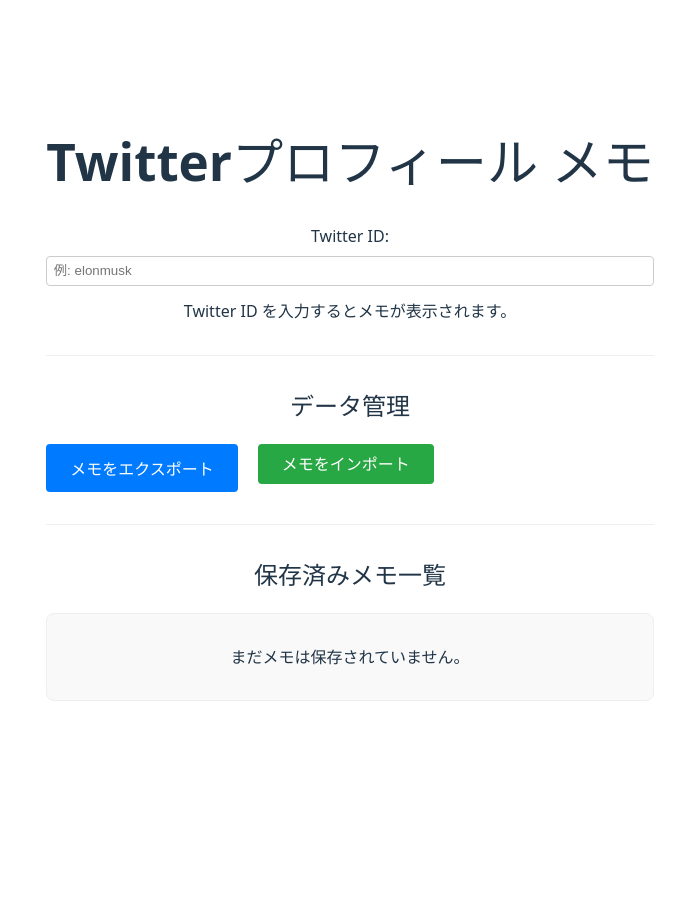
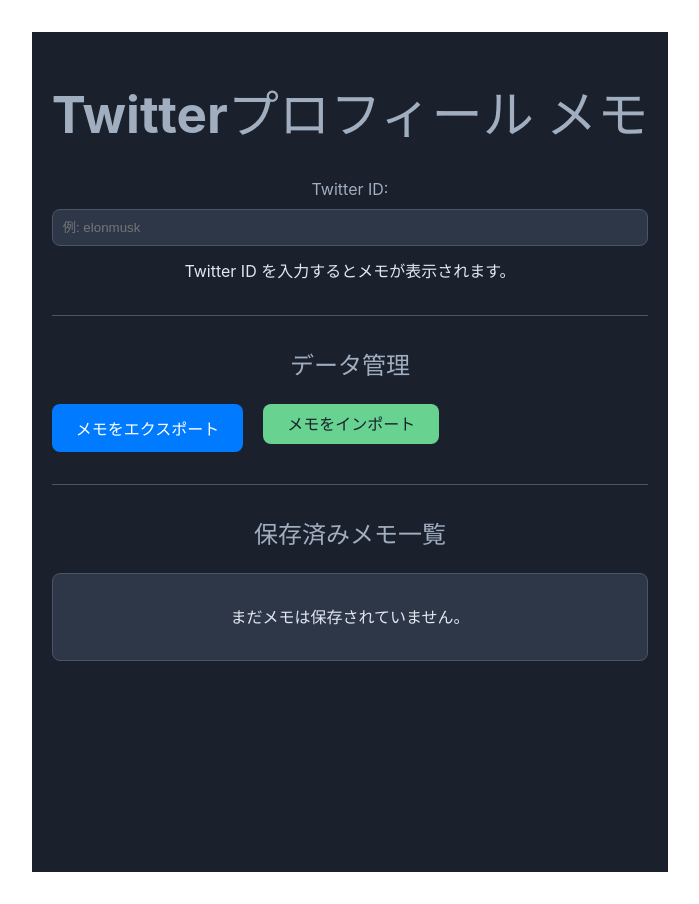
Before and after one commit to wakky-alcedo/TwitterMemoApp, a Vue app: page / in a window 1280 px wide. Shown: the whole page, without its empty margins (290-989 px from the left). Before the commit the page ends 800 px from the top, so only its background shows below. Built offline with nearby package versions, Linux system fonts and the light colour scheme.

Commit message:
add: 保存済みメモ一覧をボタンにして，ボタンを押したらそれを編集できるようにした．またIDの文字列をピンポイントで押したら，そのままIDのページへ飛べるようにリンクをつけた．

```diff
--- a/src/views/HomeView.vue
+++ b/src/views/HomeView.vue
@@ -1,5 +1,5 @@
 <script setup lang="ts">
-import { ref, onMounted, computed } from 'vue'; // computed を再度インポート
+import { ref, onMounted, computed } from 'vue';
 import useMemoStore from '../composables/useMemoStore';
 
 // Twitter ID を保持するリアクティブ変数
@@ -7,7 +7,7 @@
 // 現在表示・編集中のメモの内容
 const currentMemo = ref('');
 // useMemoStore から必要な関数を取得
-const { saveMemo, getMemo, getAllMemos, importMemos, memos } = useMemoStore(); // memos ref も取得
+const { saveMemo, getMemo, getAllMemos, importMemos, memos } = useMemoStore();
 
 /**
  * 現在の Twitter ID に対応するメモを localStorage からロードし、currentMemo に設定する
@@ -91,11 +91,31 @@
   reader.readAsText(file);
 };
 
-// 計算プロパティ: twitterId に基づいて Twitter プロフィールURLを生成
+/**
+ * メモ一覧の項目をクリックした際に、そのIDとメモ内容を入力欄にロードして編集可能にする
+ * @param id メモのTwitter ID
+ * @param text メモの内容
+ */
+const editMemo = (id: string, text: string) => {
+  twitterId.value = id;
+  currentMemo.value = text;
+  alert(`ID: ${id} のメモを編集モードにしました。`);
+};
+
+/**
+ * Twitter ID に基づいて Twitter プロフィールURLを生成する計算プロパティ
+ */
 const twitterProfileUrl = computed(() => {
-  // twitterId が空でない場合にのみURLを生成
   return twitterId.value ? `https://x.com/${twitterId.value}` : '#';
 });
+
+/**
+ * メモ一覧でIDリンクがクリックされた際に、イベントのバブリングを停止して編集モードに切り替わらないようにする
+ * @param event クリックイベント
+ */
+const handleIdLinkClick = (event: MouseEvent) => {
+  event.stopPropagation(); // 親要素（メモボタン）のクリックイベントを発火させない
+};
 
 // コンポーネントがマウントされたときの処理
 onMounted(async () => {
@@ -106,19 +126,15 @@
   console.log('Full URL:', window.location.href);
   console.log('Query Parameters:', Array.from(urlParams.entries()));
 
-  // Twitter から共有された URL が 'text' パラメータに含まれている
   let sharedText = urlParams.get('text');
   if (sharedText) {
-    // クエリパラメータ（例: ?t=...）を削除
     sharedText = sharedText.split('?')[0];
 
-    // URL から Twitter ID を抽出する正規表現
-    // twitter.com/ または x.com/ の後に続くユーザー名部分をキャプチャ
     const match = sharedText.match(/(?:twitter|x)\.com\/(?:#!\/)?([a-zA-Z0-9_]+)/);
     let extractedId: string | null = null;
 
     if (match && match[1]) {
-        extractedId = match[1]; // 正規表現で抽出された ID
+        extractedId = match[1];
     } else {
         // もしURL形式でなく、単なるID文字列が直接渡された場合など
         // ここでは単純にそのままIDとして扱うが、厳密なバリデーションも可能
@@ -141,15 +157,14 @@
 </script>
 
 <template>
+  <div class="app-container">
     <h1>Twitterプロフィール メモ</h1>
     <div>
       <label for="twitter-id">Twitter ID:</label>
       <input type="text" id="twitter-id" v-model="twitterId" @input="loadMemo" placeholder="例: elonmusk">
-    <!-- Twitter ID が入力されていればリンクを表示 -->
       <div v-if="twitterId" class="twitter-profile-link-container">
         <a :href="twitterProfileUrl" target="_blank" rel="noopener noreferrer" class="twitter-profile-link">
           @{{ twitterId }} のプロフィールを見る
-        <!-- 外部リンクアイコン (Lucide Reactのexternal-linkアイコンのSVG) -->
           <svg xmlns="http://www.w3.org/2000/svg" width="16" height="16" viewBox="0 0 24 24" fill="none" stroke="currentColor" stroke-width="2" stroke-linecap="round" stroke-linejoin="round" class="external-link-icon">
             <path d="M18 13v6a2 2 0 0 1-2 2H5a2 2 0 0 1-2-2V8a2 2 0 0 1 2-2h6"></path>
             <polyline points="15 3 21 3 21 9"></polyline>
@@ -162,7 +177,7 @@
     <div v-if="twitterId">
       <label for="memo">メモ:</label>
       <textarea id="memo" v-model="currentMemo" placeholder="このプロフィールについてのメモ"></textarea>
-    <button @click="saveCurrentMemo">保存</button>
+      <button @click="saveCurrentMemo" class="save-button">保存</button>
     </div>
     <div v-else>
       Twitter ID を入力するとメモが表示されます。
@@ -186,29 +201,59 @@
     <div class="memo-list-container">
       <p v-if="memos.length === 0">まだメモは保存されていません。</p>
       <ul v-else class="memo-list">
-      <li v-for="memoItem in memos" :key="memoItem.id" class="memo-item">
-        <strong>ID: {{ memoItem.id }}</strong>
+        <!-- 各メモアイテムをボタンとして表示 -->
+        <li v-for="memoItem in memos" :key="memoItem.id" class="memo-item-wrapper">
+          <button @click="editMemo(memoItem.id, memoItem.text)" class="memo-item-button">
+            <div class="memo-item-content">
+              <!-- IDの文字列をリンクにする -->
+              <strong>ID: <a :href="`https://x.com/${memoItem.id}`" target="_blank" rel="noopener noreferrer" @click="handleIdLinkClick" class="memo-id-link">{{ memoItem.id }}</a></strong>
               <p>{{ memoItem.text }}</p>
+            </div>
+            <!-- 必要に応じて編集アイコンなどを追加することも可能 -->
+          </button>
         </li>
       </ul>
+    </div>
   </div>
 </template>
 
 <style scoped>
-/* 基本的なスタイル */
+/* 全体のコンテナとダークテーマの基本設定 */
+.app-container {
+  background-color: #1a202c; /* ダークチャコール */
+  color: #e2e8f0; /* 明るいグレーブルー */
+  min-height: 100vh; /* 画面全体を覆う */
+  padding: 20px;
+  font-family: 'Inter', sans-serif; /* Google FontsのInterを使用 */
+}
+
+h1, h2 {
+  color: #a0aec0; /* 見出しの色を明るめに */
+}
+
 label {
   display: block;
   margin-bottom: 0.5em;
+  color: #a0aec0;
 }
 
 input[type="text"], /* type="url" から type="text" に変更 */
 textarea {
   width: 100%;
-  padding: 0.5em;
+  padding: 0.75em; /* パディングを少し増やす */
   margin-bottom: 1em;
-  border: 1px solid #ccc;
-  border-radius: 4px;
+  border: 1px solid #4a5568; /* 暗いボーダー */
+  border-radius: 8px; /* 角を丸く */
   box-sizing: border-box;
+  background-color: #2d3748; /* 暗い背景 */
+  color: #e2e8f0;
+  transition: border-color 0.3s ease;
+}
+
+input[type="text"]:focus,
+textarea:focus {
+  outline: none;
+  border-color: #63b3ed; /* フォーカス時のボーダー色 */
 }
 
 /* ボタンのスタイル */
@@ -217,113 +262,160 @@
   background-color: #007bff; /* 青系 */
   color: white;
   border: none;
-  border-radius: 4px;
+  border-radius: 8px; /* 角を丸く */
   cursor: pointer;
-  margin-right: 10px; /* ボタン間のスペース */
-  transition: background-color 0.3s ease; /* ホバーアニメーション */
+  margin-right: 10px;
+  transition: background-color 0.3s ease, transform 0.1s ease;
+  font-weight: bold;
 }
 
-button:hover {
-  background-color: #0056b3; /* ホバー時の色 */
+button:active {
+  transform: translateY(1px); /* クリック時の押し込みエフェクト */
 }
 
-/* 区切り線のスタイル */
-hr {
-  margin: 2em 0; /* 上下の余白 */
-  border: none;
-  border-top: 1px solid #eee; /* 薄い灰色の線 */
+.save-button {
+  background-color: #4299e1; /* 青 */
+  color: white;
+}
+.save-button:hover {
+  background-color: #3182ce;
 }
 
-/* データ管理ボタンのコンテナスタイル */
+.export-button {
+  background-color: #ecc94b; /* 黄色/ゴールド */
+  color: #1a202c; /* ダーク系の文字色 */
+}
+.export-button:hover {
+  background-color: #d69e2e;
+}
+
+.import-button {
+  display: inline-block;
+  padding: 0.75em 1.5em;
+  background-color: #68d391; /* 明るい緑 */
+  color: #1a202c;
+  border: none;
+  border-radius: 8px;
+  cursor: pointer;
+  font-size: 1em;
+  line-height: 1;
+  text-align: center;
+  vertical-align: middle;
+  transition: background-color 0.3s ease, transform 0.1s ease;
+  font-weight: bold;
+}
+.import-button:hover {
+  background-color: #48bb78;
+}
+.import-button:active {
+  transform: translateY(1px);
+}
+
+hr {
+  margin: 2em 0;
+  border: none;
+  border-top: 1px solid #4a5568; /* 暗い区切り線 */
+}
+
 .data-management-buttons {
   margin-top: 1em;
-  display: flex; /* ボタンを横並びにする */
-  gap: 10px; /* ボタン間の隙間 */
+  display: flex;
+  gap: 10px;
 }
 
-/* インポートボタンのカスタムスタイル */
-.import-button {
-  display: inline-block; /* ボタンのように振る舞わせる */
-  padding: 0.75em 1.5em;
-  background-color: #28a745; /* 緑系 */
-  color: white;
-  border: none;
-  border-radius: 4px;
-  cursor: pointer;
-  font-size: 1em;
-  line-height: 1; /* テキストの垂直方向の位置を調整 */
-  text-align: center;
-  vertical-align: middle;
-  transition: background-color 0.3s ease; /* ホバーアニメーション */
+/* Twitterプロフィールリンクのスタイル */
+.twitter-profile-link-container {
+  margin-top: -0.5em;
+  margin-bottom: 1.5em; /* 下の要素との間隔を少し広げる */
 }
 
-.import-button:hover {
-  background-color: #218838; /* ホバー時の色 */
+.twitter-profile-link {
+  display: inline-flex;
+  align-items: center;
+  gap: 5px;
+  color: #63b3ed; /* 明るい青のリンク色 */
+  text-decoration: none;
+  font-size: 0.95em; /* 少し大きく */
+  font-weight: 500;
+  padding: 5px 0;
+  transition: color 0.3s ease;
+}
+
+.twitter-profile-link:hover {
+  text-decoration: underline;
+  color: #4299e1; /* ホバー時の色 */
+}
+
+.external-link-icon {
+  width: 14px;
+  height: 14px;
+  color: #63b3ed; /* アイコンの色 */
+  transition: color 0.3s ease;
 }
 
 /* メモ一覧のスタイル */
 .memo-list-container {
   margin-top: 1em;
-  border: 1px solid #eee;
+  border: 1px solid #4a5568; /* 暗いボーダー */
   border-radius: 8px;
   padding: 15px;
-  background-color: #f9f9f9;
+  background-color: #2d3748; /* 暗い背景 */
 }
 
 .memo-list {
-  list-style: none; /* リストの点を削除 */
+  list-style: none;
   padding: 0;
   margin: 0;
 }
 
-.memo-item {
-  background-color: #fff;
-  border: 1px solid #ddd;
-  border-radius: 6px;
-  padding: 10px 15px;
-  margin-bottom: 10px;
-  box-shadow: 0 2px 4px rgba(0,0,0,0.05);
+.memo-item-wrapper {
+  margin-bottom: 10px; /* 各メモボタン間のスペース */
+}
+.memo-item-wrapper:last-child {
+  margin-bottom: 0;
 }
 
-.memo-item:last-child {
-  margin-bottom: 0; /* 最後の子要素の下マージンを削除 */
+.memo-item-button {
+  width: 100%; /* 親要素の幅いっぱいに広げる */
+  background-color: #4a5568; /* メモアイテムの暗い背景 */
+  border: 1px solid #667eea; /* 少し紫がかった青のボーダー */
+  color: #e2e8f0; /* 明るい文字色 */
+  text-align: left; /* テキストを左揃え */
+  padding: 15px; /* パディングを増やす */
+  border-radius: 8px; /* 角を丸く */
+  box-shadow: 0 4px 8px rgba(0,0,0,0.2); /* 影を濃く */
+  display: block; /* ブロック要素として配置 */
+  transition: background-color 0.3s ease, border-color 0.3s ease, box-shadow 0.3s ease;
 }
 
-.memo-item strong {
-  color: #007bff;
-  display: block; /* IDとメモ内容を分けて表示 */
-  margin-bottom: 5px;
+.memo-item-button:hover {
+  background-color: #5a67d8; /* ホバー時の色（少し明るい青紫） */
+  border-color: #7b8de6;
+  box-shadow: 0 6px 12px rgba(0,0,0,0.3);
 }
 
-.memo-item p {
-  margin: 0; /* 段落のデフォルトマージンを削除 */
-  color: #333;
+.memo-item-content strong {
+  color: #63b3ed; /* IDの色 */
+  display: block;
+  margin-bottom: 5px;
+  font-size: 1.1em;
 }
 
-/* Twitterプロフィールリンクのスタイル */
-.twitter-profile-link-container {
-  margin-top: -0.5em; /* 入力欄との間隔を調整 */
-  margin-bottom: 1em; /* 下の要素との間隔 */
+.memo-item-content p {
+  margin: 0;
+  color: #cbd5e0; /* メモ内容の色 */
+  font-size: 0.95em;
 }
 
-.twitter-profile-link {
-  display: inline-flex; /* テキストとアイコンを横並びにする */
-  align-items: center; /* 垂直方向中央揃え */
-  gap: 5px; /* テキストとアイコンの間のスペース */
-  color: #007bff; /* リンクの色 */
+/* メモアイテム内のIDリンクのスタイル */
+.memo-id-link {
+  color: #63b3ed; /* IDのリンク色 */
   text-decoration: none; /* 下線なし */
-  font-size: 0.9em;
-  font-weight: 500;
-  padding: 5px 0; /* クリックしやすいようにパディング */
+  transition: color 0.3s ease, text-decoration 0.3s ease;
 }
 
-.twitter-profile-link:hover {
+.memo-id-link:hover {
   text-decoration: underline; /* ホバー時に下線 */
-}
-
-.external-link-icon {
-  width: 14px;
-  height: 14px;
-  color: #007bff; /* アイコンの色 */
+  color: #4299e1; /* ホバー時の色 */
 }
 </style>
```
Lines whose indentation alone changed are shown as unchanged.
